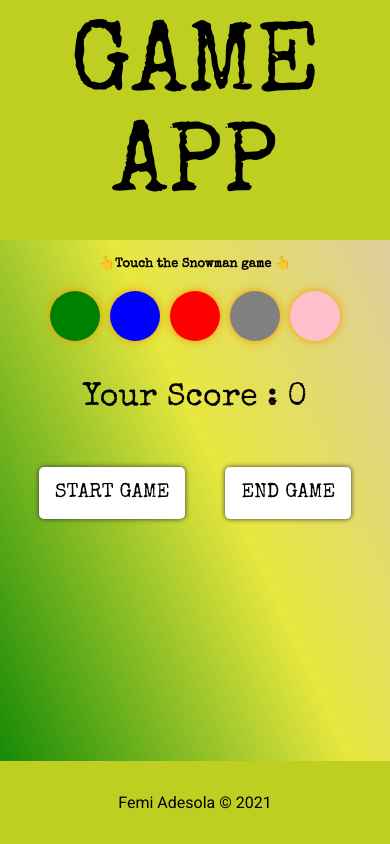
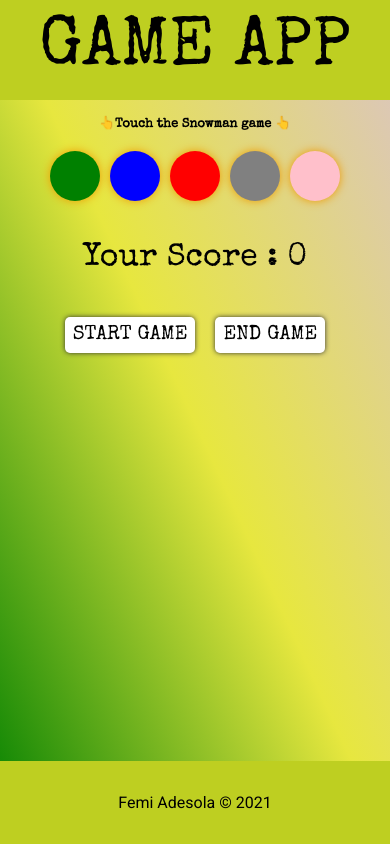
Before and after one commit to React21S/Game_App, a React (Create React App) app: page / in a window 390 px wide. Built offline with nearby package versions, Linux system fonts and the light colour scheme.

Commit message:
Adjust mobile application

```diff
--- a/src/styles/App.css
+++ b/src/styles/App.css
@@ -115,7 +115,7 @@ button {
   border: none;
   background-color: var(--white);
   font-family: var(--font-3);
-  padding: 2rem 2rem;
+  padding: 1rem 1rem;
   margin: 20px;
   box-shadow: 0 0 5px var(--color-4);
   border-radius: 5px;
@@ -139,12 +139,12 @@ p{
 
 /* ####### Header ###### */
 header{
-  padding: 20px;
+  padding: 15px;
   text-align: center;
   background-color: var(--bg-color-3);
   color: var(--black);
   width: 100%;
-  font-size: 100px;
+  font-size: 70px;
   text-transform: uppercase;
   font-family: var(--font-3);
 }
@@ -214,8 +214,8 @@ footer p{
     font-size: 2rem;
   }
   button {
-    padding: 1rem 1rem;
-    margin: 20px;
+    padding: 0.5rem 0.5rem;
+    margin: 10px;
   }
   footer{
     bottom: 0;
```
